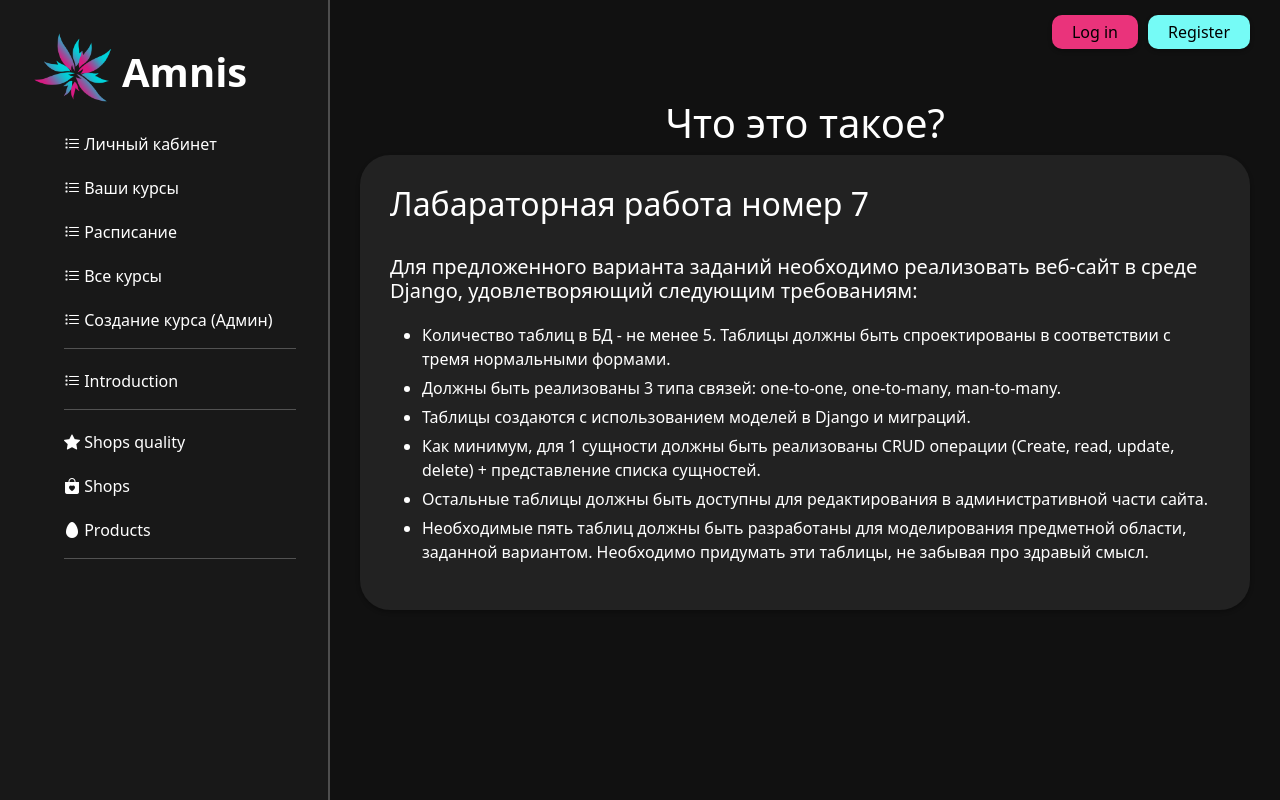
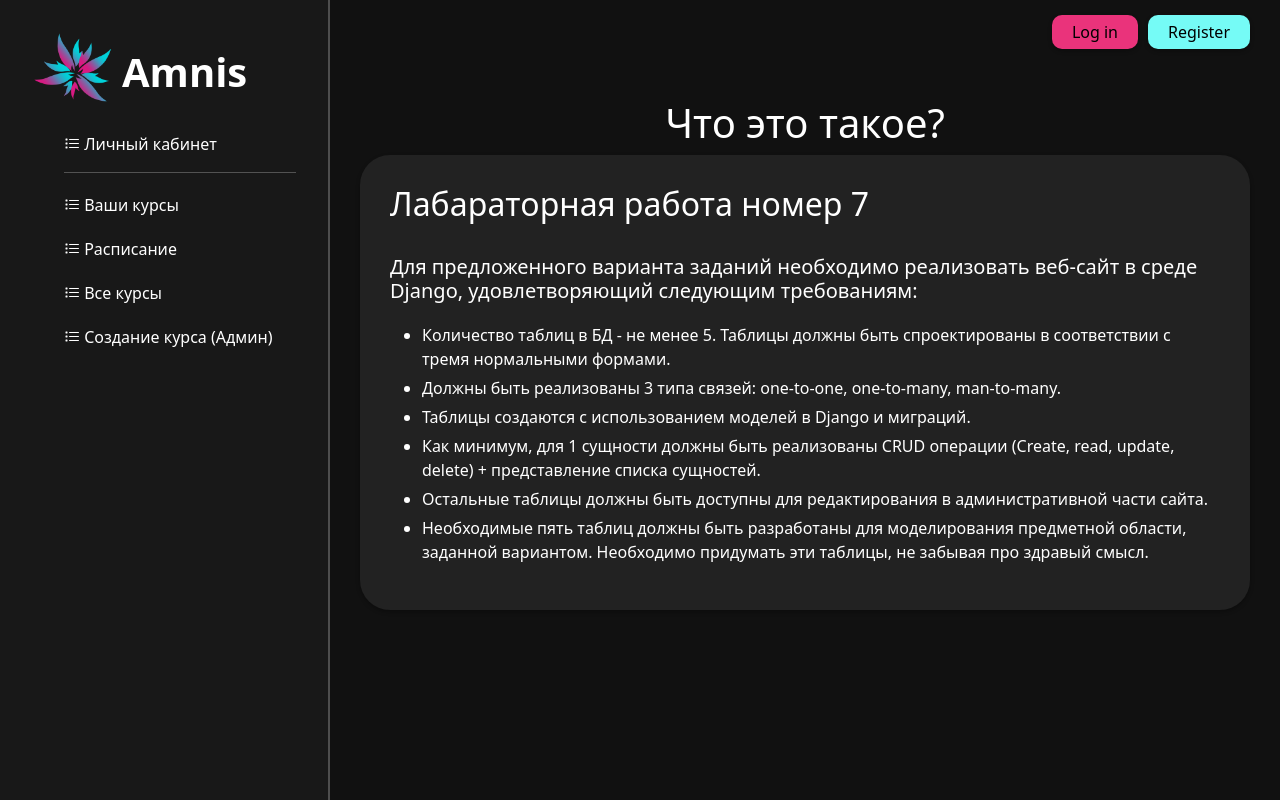
Before and after one commit to UniversityJointProjects/E-cousesSite, a Django app: page / in a window 1280 px wide. Run offline with Django 4.2, Linux system fonts and the light colour scheme.

Commit message:
removed extra tabs in the sidebar

```diff
--- a/config/main/templates/main/navigation.html
+++ b/config/main/templates/main/navigation.html
@@ -7,6 +7,7 @@
             <a class="navigation_list_ref" href="{% url 'introduce' %}">
                 <li class="navigation_list_element"><i class="bi bi-list-task"></i>  Личный кабинет</li>
             </a>
+            <hr>
             <a class="navigation_list_ref" href="{% url 'introduce' %}">
                 <li class="navigation_list_element"><i class="bi bi-list-task"></i>  Ваши курсы</li>
             </a>
@@ -19,33 +20,5 @@
             <a class="navigation_list_ref" href="{% url 'introduce' %}">
                 <li class="navigation_list_element"><i class="bi bi-list-task"></i>  Создание курса (Админ)</li>
             </a>
-            <hr>
-            <a class="navigation_list_ref" href="{% url 'introduce' %}">
-                <li class="navigation_list_element"><i class="bi bi-list-task"></i>  Introduction</li>
-            </a>
-            <hr>
-            <a class="navigation_list_ref" href="{% url 'table_show' 0 %}">
-                <li class="navigation_list_element"><i class="bi bi-star-fill"></i>  Shops quality</li>
-            </a>
-            <a class="navigation_list_ref" href="{% url 'table_show' 1 %}">
-                <li class="navigation_list_element"><i class="bi bi-bag-heart-fill"></i></i>  Shops</li>
-            </a>
-            {% if role == 'Director' %}
-            <a class="navigation_list_ref" href="{% url 'table_show' 2 %}">
-                <li class="navigation_list_element"><i class="bi bi-person-fill"></i></i>  Directors</li>
-            </a>
-            <a class="navigation_list_ref" href="{% url 'table_show' 3 %}">
-                <li class="navigation_list_element"><i class="bi bi-buildings"></i>  Firms</li>
-            </a>
-            {% endif %}
-            <a class="navigation_list_ref" href="{% url 'table_show' 4 %}">
-                <li class="navigation_list_element"><i class="bi bi-egg-fill"></i>  Products</li>
-            </a>
-            {% if role == 'Director' %}
-            <a class="navigation_list_ref" href="{% url 'table_show' 5 %}">
-                <li class="navigation_list_element"><i class="bi bi-card-list"></i>  Checks</li>
-            </a>
-            {% endif %}
-            <hr>
         </ul>
 </aside>
```
